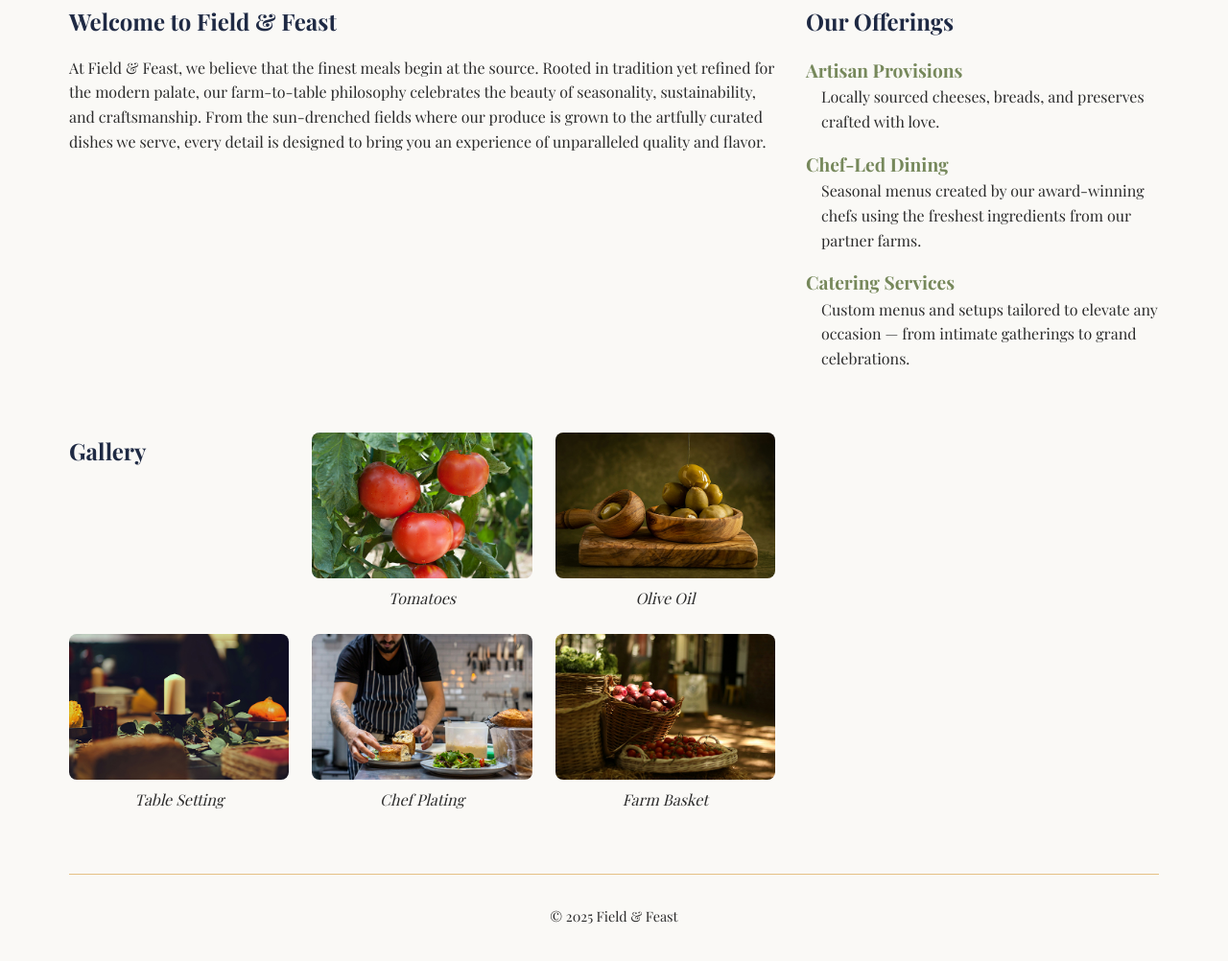
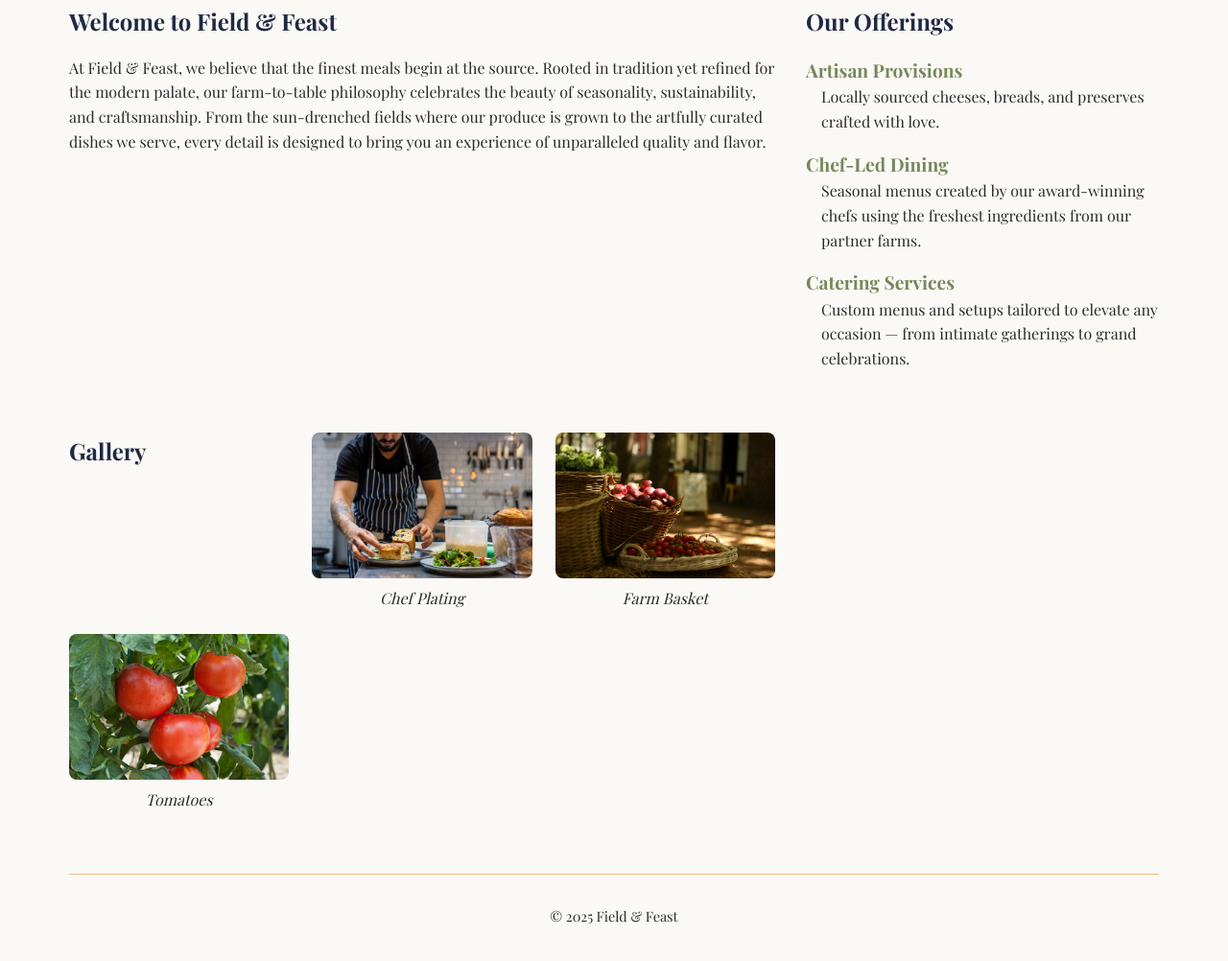
Before and after one commit to Pandalandan/FieldandFeast, a plain HTML site: page index.html in a window 1280 px wide. Shown: the part 412-1414 px from the top of the page at 96% size. Drawn offline with nearby package versions, Linux system fonts and the light colour scheme; a web font is replaced by a local one.

Commit message:
Update index.html

```diff
--- a/index.html
+++ b/index.html
@@ -49,39 +49,12 @@
     <section id="gallery">
       <h2>Gallery</h2>
 
-            <figure>
-        <img
-          src="images/tomatoes-300w.jpg"
-          srcset="images/tomatoes-200w.jpg 200w, images/tomatoes-300w.jpg 300w, images/tomatoes-600w.jpg 600w"
-          sizes="(max-width: 600px) 100vw, 50vw"
-          alt="Tomatoes">
-        <figcaption>Tomatoes</figcaption>
-      </figure>
-
-      <figure>
-        <img
-          src="images/olive-oil-300w.jpg"
-          srcset="images/olive-oil-200w.jpg 200w, images/olive-oil-300w.jpg 300w, images/olive-oil-600w.jpg 600w"
-          sizes="(max-width: 600px) 100vw, 50vw"
-          alt="Olive Oil">
-        <figcaption>Olive Oil</figcaption>
-      </figure>
-
-      <figure>
-        <img
-          src="images/table-setting-300w.jpg"
-          srcset="images/table-setting-200w.jpg 200w, images/table-setting-300w.jpg 300w, images/table-setting-600w.jpg 600w"
-          sizes="(max-width: 600px) 100vw, 50vw"
-          alt="Table Setting">
-        <figcaption>Table Setting</figcaption>
-      </figure>
-
       <figure>
         <img
           src="images/chef-plating-300w.jpg"
           srcset="images/chef-plating-200w.jpg 200w, images/chef-plating-300w.jpg 300w, images/chef-plating-600w.jpg 600w"
           sizes="(max-width: 600px) 100vw, 50vw"
-          alt="Chef Plating">
+          alt="Chef plating a dish">
         <figcaption>Chef Plating</figcaption>
       </figure>
 
@@ -93,6 +66,15 @@
           alt="Fresh produce basket">
         <figcaption>Farm Basket</figcaption>
       </figure>
+
+      <figure>
+        <img
+          src="images/tomatoes-300w.jpg"
+          srcset="images/tomatoes-200w.jpg 200w, images/tomatoes-300w.jpg 300w, images/tomatoes-600w.jpg 600w"
+          sizes="(max-width: 600px) 100vw, 50vw"
+          alt="Tomatoes">
+        <figcaption>Tomatoes</figcaption>
+      </figure>
     </section>
   </main>
 
```
